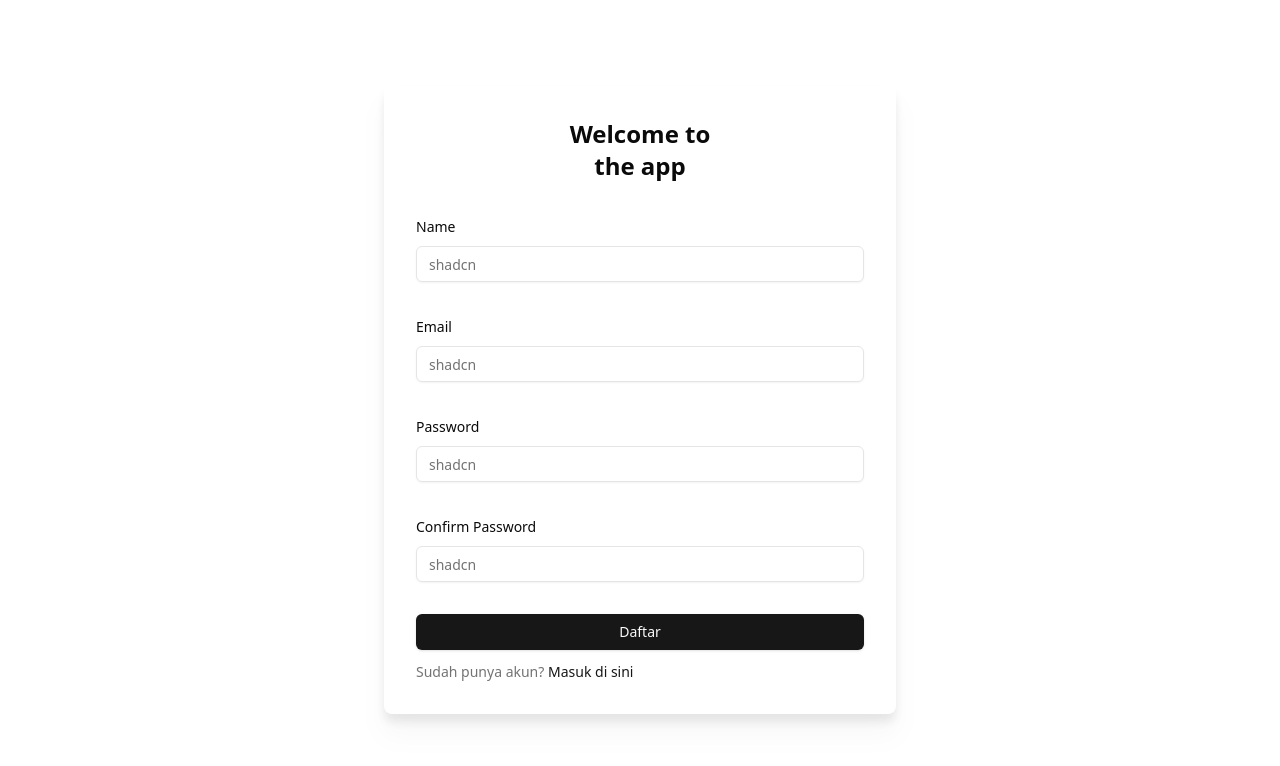
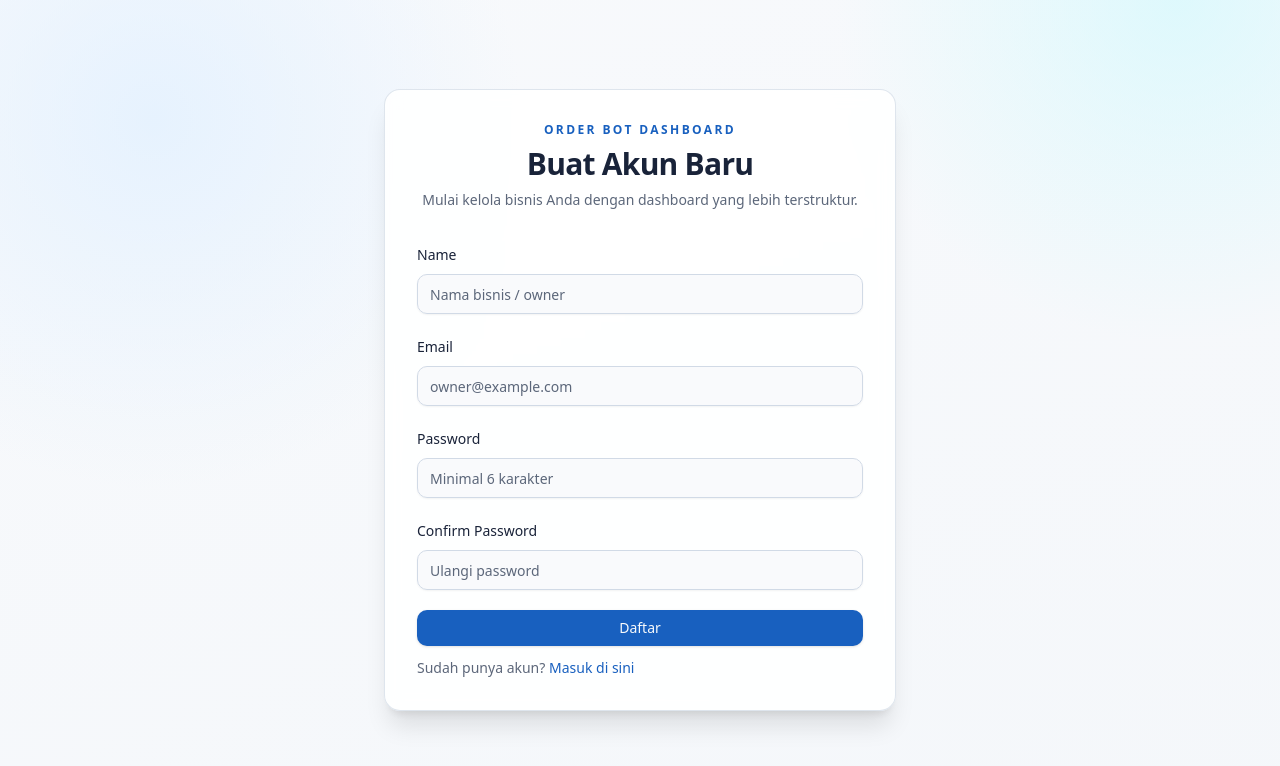
Before and after one commit to tefa-stemanika/sellgram-fe, a Next.js app: page /register in a window 1280 px wide. Shown: the top 766 px of the page. Built offline with nearby package versions, Linux system fonts and the light colour scheme.

Commit message:
chore: update ui

```diff
--- a/app/(auth)/login/_layouts/login-layout.tsx
+++ b/app/(auth)/login/_layouts/login-layout.tsx
@@ -49,13 +49,15 @@ const LoginLayout = () => {
   }
 
   return (
-    <div className="flex items-center justify-center h-screen w-full">
-      <div className="max-w-lg w-full bg-background rounded-lg p-8 drop-shadow-xl">
-        <h1 className="text-2xl font-bold text-center mb-8">
-          Welcome to <br /> the app
-        </h1>
+    <div className="flex min-h-screen w-full items-center justify-center p-4">
+      <div className="w-full max-w-md rounded-2xl border border-border/70 bg-card/90 p-6 shadow-xl backdrop-blur sm:p-8">
+        <div className="mb-8 space-y-2 text-center">
+          <p className="text-xs font-semibold uppercase tracking-[0.2em] text-primary">Order Bot Dashboard</p>
+          <h1 className="text-3xl font-bold tracking-tight text-foreground">Selamat Datang Kembali</h1>
+          <p className="text-sm text-muted-foreground">Masuk untuk mengelola produk, order, dan konfigurasi bot Anda.</p>
+        </div>
         <Form {...form}>
-          <form onSubmit={form.handleSubmit(onSubmit)} className="space-y-8 w-full">
+          <form onSubmit={form.handleSubmit(onSubmit)} className="space-y-5 w-full">
             <FormField
               control={form.control}
               name="email"
@@ -63,7 +65,7 @@ const LoginLayout = () => {
                 <FormItem>
                   <FormLabel>Email</FormLabel>
                   <FormControl>
-                    <Input type="email" placeholder="shadcn" {...field} />
+                    <Input type="email" placeholder="owner@example.com" {...field} className="h-10 bg-background/80" />
                   </FormControl>
                   <FormMessage />
                 </FormItem>
@@ -76,7 +78,7 @@ const LoginLayout = () => {
                 <FormItem>
                   <FormLabel>Password</FormLabel>
                   <FormControl>
-                    <Input type="password" placeholder="shadcn" {...field} />
+                    <Input type="password" placeholder="Masukkan password" {...field} className="h-10 bg-background/80" />
                   </FormControl>
                   <FormMessage />
                 </FormItem>
--- a/app/(auth)/register/_layouts/register-layout.tsx
+++ b/app/(auth)/register/_layouts/register-layout.tsx
@@ -55,13 +55,15 @@ const RegisterLayout = () => {
   }
 
   return (
-    <div className="flex items-center justify-center h-screen w-full">
-      <div className="max-w-lg w-full bg-background rounded-lg p-8 drop-shadow-xl">
-        <h1 className="text-2xl font-bold text-center mb-8">
-          Welcome to <br /> the app
-        </h1>
+    <div className="flex min-h-screen w-full items-center justify-center p-4">
+      <div className="w-full max-w-lg rounded-2xl border border-border/70 bg-card/90 p-6 shadow-xl backdrop-blur sm:p-8">
+        <div className="mb-8 space-y-2 text-center">
+          <p className="text-xs font-semibold uppercase tracking-[0.2em] text-primary">Order Bot Dashboard</p>
+          <h1 className="text-3xl font-bold tracking-tight text-foreground">Buat Akun Baru</h1>
+          <p className="text-sm text-muted-foreground">Mulai kelola bisnis Anda dengan dashboard yang lebih terstruktur.</p>
+        </div>
         <Form {...form}>
-          <form onSubmit={form.handleSubmit(onSubmit)} className="space-y-8 w-full">
+          <form onSubmit={form.handleSubmit(onSubmit)} className="space-y-5 w-full">
             <FormField
               control={form.control}
               name="name"
@@ -69,7 +71,7 @@ const RegisterLayout = () => {
                 <FormItem>
                   <FormLabel>Name</FormLabel>
                   <FormControl>
-                    <Input placeholder="shadcn" {...field} />
+                    <Input placeholder="Nama bisnis / owner" {...field} className="h-10 bg-background/80" />
                   </FormControl>
                   <FormMessage />
                 </FormItem>
@@ -82,7 +84,7 @@ const RegisterLayout = () => {
                 <FormItem>
                   <FormLabel>Email</FormLabel>
                   <FormControl>
-                    <Input type="email" placeholder="shadcn" {...field} />
+                    <Input type="email" placeholder="owner@example.com" {...field} className="h-10 bg-background/80" />
                   </FormControl>
                   <FormMessage />
                 </FormItem>
@@ -95,7 +97,7 @@ const RegisterLayout = () => {
                 <FormItem>
                   <FormLabel>Password</FormLabel>
                   <FormControl>
-                    <Input type="password" placeholder="shadcn" {...field} />
+                    <Input type="password" placeholder="Minimal 6 karakter" {...field} className="h-10 bg-background/80" />
                   </FormControl>
                   <FormMessage />
                 </FormItem>
@@ -108,7 +110,7 @@ const RegisterLayout = () => {
                 <FormItem>
                   <FormLabel>Confirm Password</FormLabel>
                   <FormControl>
-                    <Input type="password" placeholder="shadcn" {...field} />
+                    <Input type="password" placeholder="Ulangi password" {...field} className="h-10 bg-background/80" />
                   </FormControl>
                   <FormMessage />
                 </FormItem>
--- a/app/(user)/bot-config/_components/bot-config-client.tsx
+++ b/app/(user)/bot-config/_components/bot-config-client.tsx
@@ -39,12 +39,14 @@ export function BotConfigClient({ token, initialConfig }: BotConfigClientProps)
 
   return (
     <div className="max-w-2xl space-y-4">
-      <div>
+      <div className="rounded-2xl border border-border/70 bg-card/90 p-5 shadow-sm">
         <h1 className="text-2xl font-semibold">Bot Config</h1>
         <p className="text-sm text-muted-foreground">Atur mode bot, AI, dan pengaturan pembayaran.</p>
       </div>
 
-      <BotConfigForm defaultValues={config ?? undefined} onSubmit={handleSubmit} isLoading={isLoading} />
+      <div className="rounded-2xl border border-border/70 bg-card/90 p-5 shadow-sm">
+        <BotConfigForm defaultValues={config ?? undefined} onSubmit={handleSubmit} isLoading={isLoading} />
+      </div>
     </div>
   )
 }
--- a/app/(user)/orders/_components/order-detail-dialog.tsx
+++ b/app/(user)/orders/_components/order-detail-dialog.tsx
@@ -17,7 +17,7 @@ type OrderDetailDialogProps = {
 export function OrderDetailDialog({ order, open, onOpenChange }: OrderDetailDialogProps) {
   return (
     <Dialog open={open} onOpenChange={onOpenChange}>
-      <DialogContent className="max-w-2xl">
+      <DialogContent className="max-w-2xl border-border/70 bg-card/95 backdrop-blur">
         <DialogHeader>
           <DialogTitle>Detail Order</DialogTitle>
           <DialogDescription>Informasi lengkap order pelanggan.</DialogDescription>
@@ -25,7 +25,7 @@ export function OrderDetailDialog({ order, open, onOpenChange }: OrderDetailDial
 
         {!order ? null : (
           <div className="space-y-5 text-sm">
-            <div className="grid gap-3 rounded-md border p-4 md:grid-cols-2">
+            <div className="grid gap-3 rounded-xl border border-border/70 bg-background/70 p-4 md:grid-cols-2">
               <div>
                 <p className="text-muted-foreground">Nama</p>
                 <p className="font-medium">{order.firstName ?? '-'}</p>
@@ -54,7 +54,7 @@ export function OrderDetailDialog({ order, open, onOpenChange }: OrderDetailDial
 
             <div className="space-y-2">
               <h3 className="font-medium">Item Pesanan</h3>
-              <div className="rounded-md border">
+              <div className="rounded-xl border border-border/70 bg-background/70">
                 {order.orderItems.length ? (
                   order.orderItems.map((item) => (
                     <div key={item.id} className="flex items-center justify-between border-b p-3 last:border-b-0">
--- a/app/(user)/orders/_components/orders-client.tsx
+++ b/app/(user)/orders/_components/orders-client.tsx
@@ -42,6 +42,7 @@ export function OrdersClient({ initialData }: OrdersClientProps) {
 
   return (
     <div className="space-y-4">
+      <div className="rounded-2xl border border-border/70 bg-card/90 p-5 shadow-sm">
         <div className="flex flex-col gap-3 sm:flex-row sm:items-center sm:justify-between">
           <div>
             <h1 className="text-2xl font-semibold">Orders</h1>
@@ -49,7 +50,7 @@ export function OrdersClient({ initialData }: OrdersClientProps) {
           </div>
 
           <Select value={statusFilter} onValueChange={(value) => setStatusFilter(value as OrderStatus | 'ALL')}>
-          <SelectTrigger className="w-full sm:w-56">
+            <SelectTrigger className="w-full border-border/70 bg-background/80 sm:w-56">
               <SelectValue placeholder="Filter status" />
             </SelectTrigger>
             <SelectContent>
@@ -61,8 +62,11 @@ export function OrdersClient({ initialData }: OrdersClientProps) {
             </SelectContent>
           </Select>
         </div>
+      </div>
 
+      <div className="rounded-2xl border border-border/70 bg-card/90 p-4 shadow-sm">
         <DataTable columns={columns} data={filteredOrders} onRowClick={(order) => setSelectedOrder(order)} />
+      </div>
 
       <OrderDetailDialog
         order={selectedOrder}
--- a/app/globals.css
+++ b/app/globals.css
@@ -10,83 +10,90 @@
 
 @layer base {
   :root {
-    --background: 0 0% 100%;
-    --foreground: 0 0% 3.9%;
+    --background: 216 43% 98%;
+    --foreground: 221 39% 16%;
     --card: 0 0% 100%;
-    --card-foreground: 0 0% 3.9%;
+    --card-foreground: 221 39% 16%;
     --popover: 0 0% 100%;
-    --popover-foreground: 0 0% 3.9%;
-    --primary: 0 0% 9%;
-    --primary-foreground: 0 0% 98%;
-    --secondary: 0 0% 96.1%;
-    --secondary-foreground: 0 0% 9%;
-    --muted: 0 0% 96.1%;
-    --muted-foreground: 0 0% 45.1%;
-    --accent: 0 0% 96.1%;
-    --accent-foreground: 0 0% 9%;
+    --popover-foreground: 221 39% 16%;
+    --primary: 214 78% 42%;
+    --primary-foreground: 210 40% 98%;
+    --secondary: 214 32% 92%;
+    --secondary-foreground: 221 39% 20%;
+    --muted: 214 32% 94%;
+    --muted-foreground: 219 14% 42%;
+    --accent: 187 72% 44%;
+    --accent-foreground: 210 40% 98%;
     --destructive: 0 84.2% 60.2%;
-    --destructive-foreground: 0 0% 98%;
-    --border: 0 0% 89.8%;
-    --input: 0 0% 89.8%;
-    --ring: 0 0% 3.9%;
-    --chart-1: 12 76% 61%;
-    --chart-2: 173 58% 39%;
-    --chart-3: 197 37% 24%;
-    --chart-4: 43 74% 66%;
-    --chart-5: 27 87% 67%;
-    --radius: 0.5rem;
-    --sidebar-background: 0 0% 98%;
-    --sidebar-foreground: 240 5.3% 26.1%;
-    --sidebar-primary: 240 5.9% 10%;
-    --sidebar-primary-foreground: 0 0% 98%;
-    --sidebar-accent: 240 4.8% 95.9%;
-    --sidebar-accent-foreground: 240 5.9% 10%;
-    --sidebar-border: 220 13% 91%;
-    --sidebar-ring: 217.2 91.2% 59.8%;
+    --destructive-foreground: 210 40% 98%;
+    --border: 214 30% 86%;
+    --input: 214 30% 86%;
+    --ring: 214 78% 42%;
+    --chart-1: 214 78% 42%;
+    --chart-2: 187 72% 44%;
+    --chart-3: 265 58% 56%;
+    --chart-4: 35 92% 52%;
+    --chart-5: 344 72% 52%;
+    --radius: 0.75rem;
+    --sidebar-background: 220 34% 96%;
+    --sidebar-foreground: 221 39% 22%;
+    --sidebar-primary: 214 78% 42%;
+    --sidebar-primary-foreground: 210 40% 98%;
+    --sidebar-accent: 214 50% 90%;
+    --sidebar-accent-foreground: 221 39% 20%;
+    --sidebar-border: 214 27% 84%;
+    --sidebar-ring: 214 78% 42%;
   }
   .dark {
-    --background: 0 0% 3.9%;
-    --foreground: 0 0% 98%;
-    --card: 0 0% 3.9%;
-    --card-foreground: 0 0% 98%;
-    --popover: 0 0% 3.9%;
-    --popover-foreground: 0 0% 98%;
-    --primary: 0 0% 98%;
-    --primary-foreground: 0 0% 9%;
-    --secondary: 0 0% 14.9%;
-    --secondary-foreground: 0 0% 98%;
-    --muted: 0 0% 14.9%;
-    --muted-foreground: 0 0% 63.9%;
-    --accent: 0 0% 14.9%;
-    --accent-foreground: 0 0% 98%;
-    --destructive: 0 62.8% 30.6%;
-    --destructive-foreground: 0 0% 98%;
-    --border: 0 0% 14.9%;
-    --input: 0 0% 14.9%;
-    --ring: 0 0% 83.1%;
-    --chart-1: 220 70% 50%;
-    --chart-2: 160 60% 45%;
-    --chart-3: 30 80% 55%;
-    --chart-4: 280 65% 60%;
-    --chart-5: 340 75% 55%;
-    --sidebar-background: 240 5.9% 10%;
-    --sidebar-foreground: 240 4.8% 95.9%;
-    --sidebar-primary: 224.3 76.3% 48%;
-    --sidebar-primary-foreground: 0 0% 100%;
-    --sidebar-accent: 240 3.7% 15.9%;
-    --sidebar-accent-foreground: 240 4.8% 95.9%;
-    --sidebar-border: 240 3.7% 15.9%;
-    --sidebar-ring: 217.2 91.2% 59.8%;
+    --background: 220 27% 11%;
+    --foreground: 214 33% 95%;
+    --card: 220 23% 14%;
+    --card-foreground: 214 33% 95%;
+    --popover: 220 23% 14%;
+    --popover-foreground: 214 33% 95%;
+    --primary: 205 90% 61%;
+    --primary-foreground: 220 27% 10%;
+    --secondary: 219 18% 20%;
+    --secondary-foreground: 214 33% 95%;
+    --muted: 219 18% 20%;
+    --muted-foreground: 215 20% 71%;
+    --accent: 186 78% 49%;
+    --accent-foreground: 220 27% 10%;
+    --destructive: 0 62.8% 40%;
+    --destructive-foreground: 214 33% 95%;
+    --border: 219 15% 26%;
+    --input: 219 15% 26%;
+    --ring: 205 90% 61%;
+    --chart-1: 205 90% 61%;
+    --chart-2: 186 78% 49%;
+    --chart-3: 268 75% 66%;
+    --chart-4: 35 92% 58%;
+    --chart-5: 344 72% 60%;
+    --sidebar-background: 221 28% 12%;
+    --sidebar-foreground: 214 33% 95%;
+    --sidebar-primary: 205 90% 61%;
+    --sidebar-primary-foreground: 220 27% 10%;
+    --sidebar-accent: 219 18% 22%;
+    --sidebar-accent-foreground: 214 33% 95%;
+    --sidebar-border: 219 15% 26%;
+    --sidebar-ring: 205 90% 61%;
   }
 }
-
-
 
 @layer base {
   * {
     @apply border-border;
   }
   body {
-    @apply bg-background text-foreground;
+    @apply text-foreground;
+    background:
+      radial-gradient(circle at 12% 15%, hsl(210 100% 94% / 0.75), transparent 28%),
+      radial-gradient(circle at 92% 0%, hsl(186 90% 91% / 0.7), transparent 24%),
+      linear-gradient(160deg, hsl(var(--background)), hsl(213 38% 97%));
+    min-height: 100vh;
+  }
+
+  ::selection {
+    background: hsl(var(--primary) / 0.18);
   }
 }
```
Also changed, not shown: app/(user)/_components/dashboard-overview.tsx (+59 -29 lines), app/(user)/_layouts/home-layout.tsx (+35 -7 lines), app/(user)/bot-config/_components/bot-config-form.tsx (+4 -4 lines), app/(user)/bot-credentials/_components/credentials-client.tsx (+6 -8 lines), app/(user)/products/_components/product-form.tsx (+4 -4 lines), app/(user)/products/_components/products-client.tsx (+7 -2 lines), 1 other file (tests, documents, lock files or other folders). Lines whose indentation alone changed are shown as unchanged.
